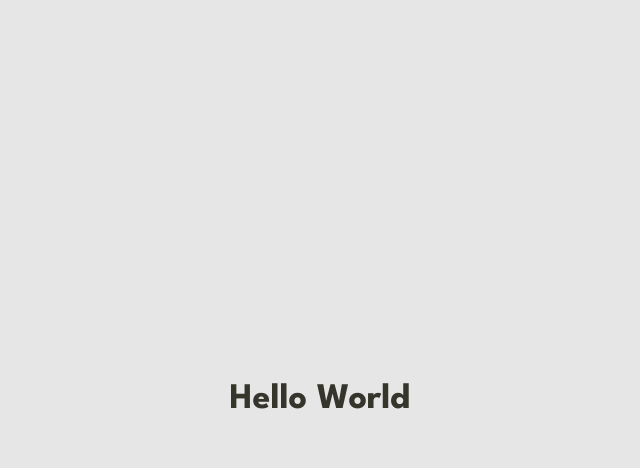
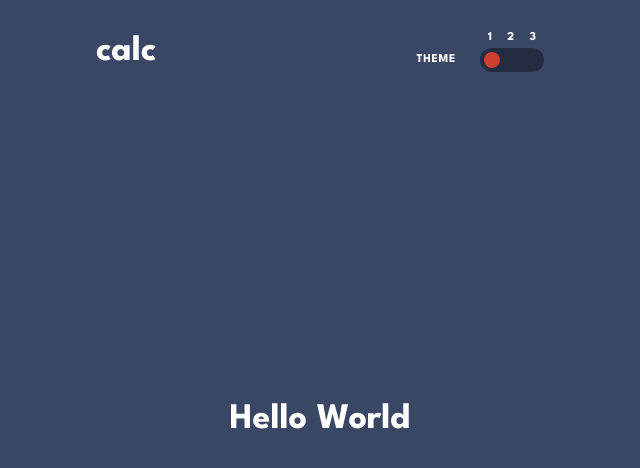
Before and after one commit to AntoineC-dev/calculator-app, a SvelteKit app: page / in a window 1280 px wide. Shown: the top 468 px of the page, without its empty margins (320-960 px from the left). Built offline with nearby package versions, Linux system fonts and the light colour scheme.

Commit message:
Create Header & Handle theme switch

```diff
--- a/src/app.html
+++ b/src/app.html
@@ -10,8 +10,8 @@
     %sveltekit.head%
   </head>
   <body
-    class="min-h-screen bg-light-main text-light-neutral-text dark:bg-dark-main dark:text-white purple:bg-purple-main purple:text-purple-neutral-text"
+    class="min-h-screen flex justify-center px-6 py-8 bg-light-main text-light-neutral-text dark:bg-dark-main dark:text-white purple:bg-purple-main purple:text-purple-neutral-text"
   >
-    <div class="min-h-screen flex flex-col">%sveltekit.body%</div>
+    <div class="flex flex-col max-w-md w-full">%sveltekit.body%</div>
   </body>
 </html>
--- /dev/null
+++ b/src/lib/components/header/Header.svelte
@@ -0,0 +1,20 @@
+<script lang="ts">
+  import ThemeSlider from "./ThemeSlider.svelte";
+</script>
+
+<header class="flex justify-between items-center">
+  <!-- Title -->
+  <h1 class="text-4xl font-bold">calc</h1>
+  <!-- Theme Switcher -->
+  <div class="flex flex-col items-end gap-1">
+    <div class="flex items-center justify-between w-16 px-2">
+      <span class="font-bold text-xs leading-none">1</span>
+      <span class="font-bold text-xs leading-none">2</span>
+      <span class="font-bold text-xs leading-none">3</span>
+    </div>
+    <div class="flex items-center gap-6">
+      <span class="uppercase text-xs tracking-wider font-bold">Theme</span>
+      <ThemeSlider />
+    </div>
+  </div>
+</header>
--- /dev/null
+++ b/src/lib/components/header/ThemeSlider.svelte
@@ -0,0 +1,16 @@
+<script lang="ts">
+  import { themeStore, updateTheme } from "$lib/stores";
+  import { themeSlider } from "$lib/utils";
+</script>
+
+<div
+  use:themeSlider={{ initialValue: $themeStore, callback: updateTheme }}
+  class="w-16 p-1 bg-light-keypad dark:bg-dark-keypad purple:bg-purple-screen rounded-2xl"
+>
+  <div data-theme-slider-inner class="cursor-pointer">
+    <div
+      data-theme-slider-dot
+      class="w-4 aspect-square rounded-full bg-light-accent dark:bg-dark-accent purple:bg-purple-accent transition-all duration-300"
+    />
+  </div>
+</div>
--- /dev/null
+++ b/src/lib/helpers/index.ts
@@ -0,0 +1 @@
+export * from "./theme";
--- /dev/null
+++ b/src/lib/helpers/theme.ts
@@ -0,0 +1,8 @@
+import type { ThemeValue } from "$lib/types";
+
+export const handleThemeClass = (root: HTMLElement | undefined, value: ThemeValue) => {
+  if (!root) return;
+  root.classList.remove("theme-dark", "theme-purple");
+  if (value === "light") return;
+  root.classList.add(`theme-${value}`);
+};
--- /dev/null
+++ b/src/lib/stores/index.ts
@@ -0,0 +1 @@
+export * from "./theme";
--- /dev/null
+++ b/src/lib/stores/theme.ts
@@ -0,0 +1,11 @@
+import type { ThemeValue } from "$lib/types";
+import { getInitialData, persistData } from "$lib/utils";
+import { writable } from "svelte/store";
+
+const defaultValue: ThemeValue = "dark";
+
+export const themeStore = writable<ThemeValue>(
+  getInitialData({ defaultValue, key: "b8a00d13-13e8-4edd-8dfe-bf7293a2bdbc-theme" })
+);
+themeStore.subscribe((data) => persistData({ data, key: "b8a00d13-13e8-4edd-8dfe-bf7293a2bdbc-theme" }));
+export const updateTheme = (value: ThemeValue) => themeStore.set(value);
--- /dev/null
+++ b/src/lib/types.ts
@@ -0,0 +1,5 @@
+export type ThemeValue = "light" | "dark" | "purple";
+
+const localStorageHash = "b8a00d13-13e8-4edd-8dfe-bf7293a2bdbc";
+const localStorageKeys = [`${localStorageHash}-theme`] as const;
+export type LocalStorageKey = typeof localStorageKeys[number];
--- /dev/null
+++ b/src/lib/utils/index.ts
@@ -0,0 +1,2 @@
+export * from "./localStorage";
+export * from "./themeSlider";
--- /dev/null
+++ b/src/lib/utils/localStorage.ts
@@ -0,0 +1,13 @@
+import { browser } from "$app/env";
+import type { LocalStorageKey } from "$lib/types";
+
+export const getInitialData = <T>({ defaultValue, key }: { defaultValue: T; key: LocalStorageKey }) => {
+  if (!browser) return defaultValue;
+  const json = window.localStorage.getItem(key);
+  return json === null ? defaultValue : (JSON.parse(json) as T);
+};
+
+export const persistData = <T>({ data, key }: { data: T; key: LocalStorageKey }) => {
+  if (!browser) return;
+  window.localStorage.setItem(key, JSON.stringify(data));
+};
--- /dev/null
+++ b/src/lib/utils/themeSlider.ts
@@ -0,0 +1,69 @@
+import type { ThemeValue } from "$lib/types";
+
+interface Props {
+  initialValue: ThemeValue;
+  callback: (value: ThemeValue) => void;
+}
+
+export function themeSlider(wrapper: HTMLElement, props: Props) {
+  const NB_STEPS = 3;
+  let currValue = props.initialValue;
+  const inner = wrapper.querySelector("[data-theme-slider-inner]") as HTMLElement;
+  const dot = wrapper.querySelector("[data-theme-slider-dot]") as HTMLElement;
+
+  const getThemeValueFromIndex = (index: number): ThemeValue => {
+    if (index === 0) return "dark";
+    if (index === 1) return "light";
+    return "purple";
+  };
+
+  const generateSteps = () => {
+    let steps = [];
+    const step = inner.clientWidth / NB_STEPS;
+    for (let i = 0; i < NB_STEPS; i++) {
+      const maxOffset = Math.round(step * (i + 1));
+      steps.push({ maxOffset, index: i, value: getThemeValueFromIndex(i) });
+    }
+    return steps;
+  };
+  const STEPS = generateSteps();
+
+  const getXRelativeOffset = (e: MouseEvent) => {
+    const rect = (e.target as Element).getBoundingClientRect();
+    return Math.round(e.clientX - rect.left);
+  };
+
+  const translateDot = (index: number) => {
+    dot.style.transform = `translateX(${index * (STEPS[0].maxOffset + 1)}px)`;
+  };
+
+  const move = (e: MouseEvent) => {
+    const xOffset = getXRelativeOffset(e);
+    for (let i = 0; i < STEPS.length; i++) {
+      const step = STEPS[i];
+      if (xOffset > step.maxOffset) continue;
+      if (step.value === currValue) break;
+      currValue = step.value;
+      props.callback(step.value);
+      translateDot(step.index);
+      break;
+    }
+  };
+
+  inner.addEventListener("click", move);
+
+  (function init() {
+    for (let i = 0; i < STEPS.length; i++) {
+      const step = STEPS[i];
+      if (step.value !== currValue) continue;
+      translateDot(step.index);
+      break;
+    }
+  })();
+
+  return {
+    destroy() {
+      inner.removeEventListener("click", move);
+    },
+  };
+}
--- a/src/routes/+layout.svelte
+++ b/src/routes/+layout.svelte
@@ -1,5 +1,17 @@
 <script lang="ts">
   import "../app.css";
+  import { onMount } from "svelte";
+  import { themeStore } from "$lib/stores";
+  import { handleThemeClass } from "$lib/helpers";
+  import Header from "$lib/components/header/Header.svelte";
+
+  let root: HTMLElement;
+  onMount(() => {
+    root = document.documentElement;
+  });
+  $: handleThemeClass(root, $themeStore);
 </script>
 
+<Header />
+
 <slot />
```
